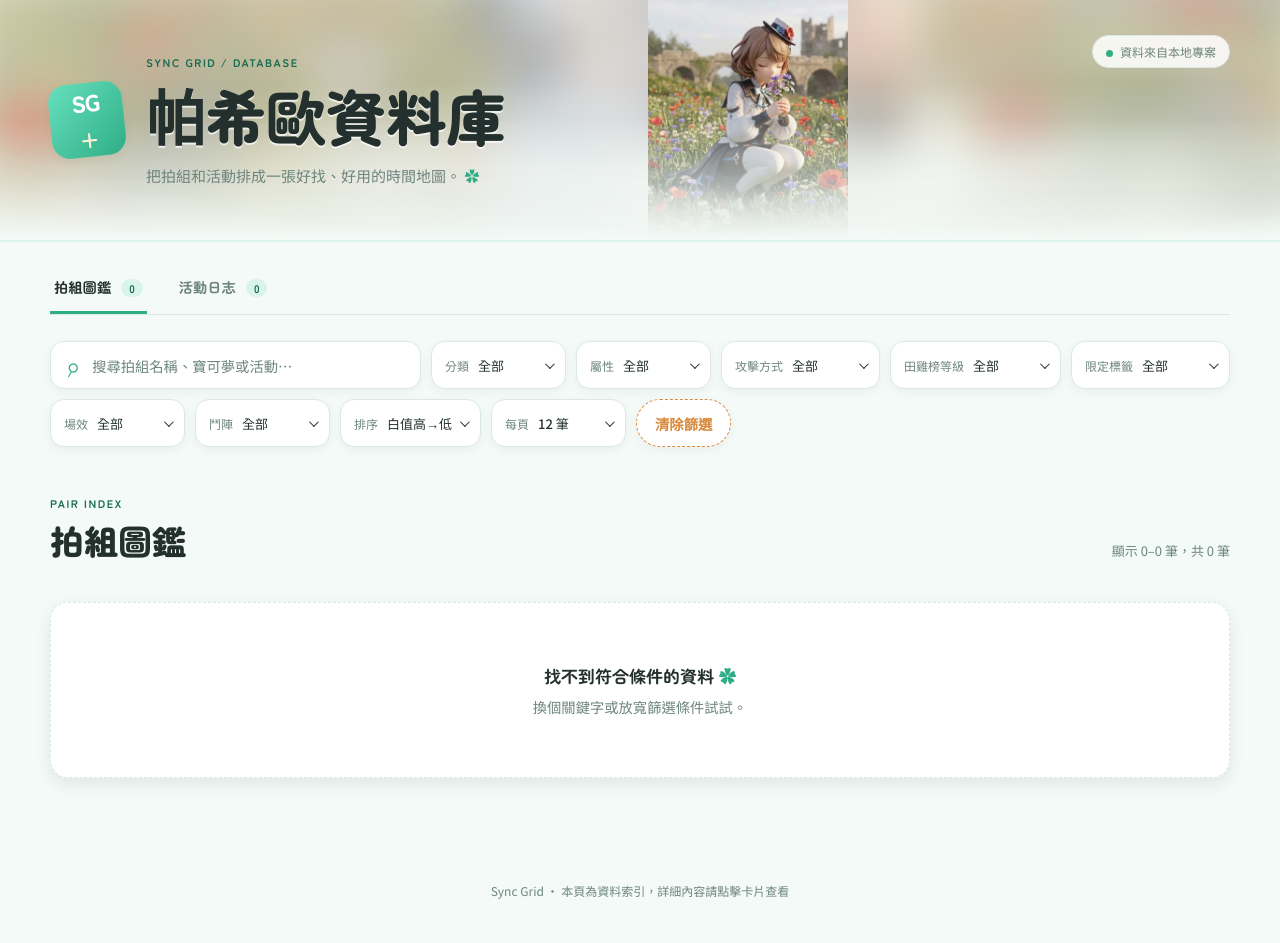
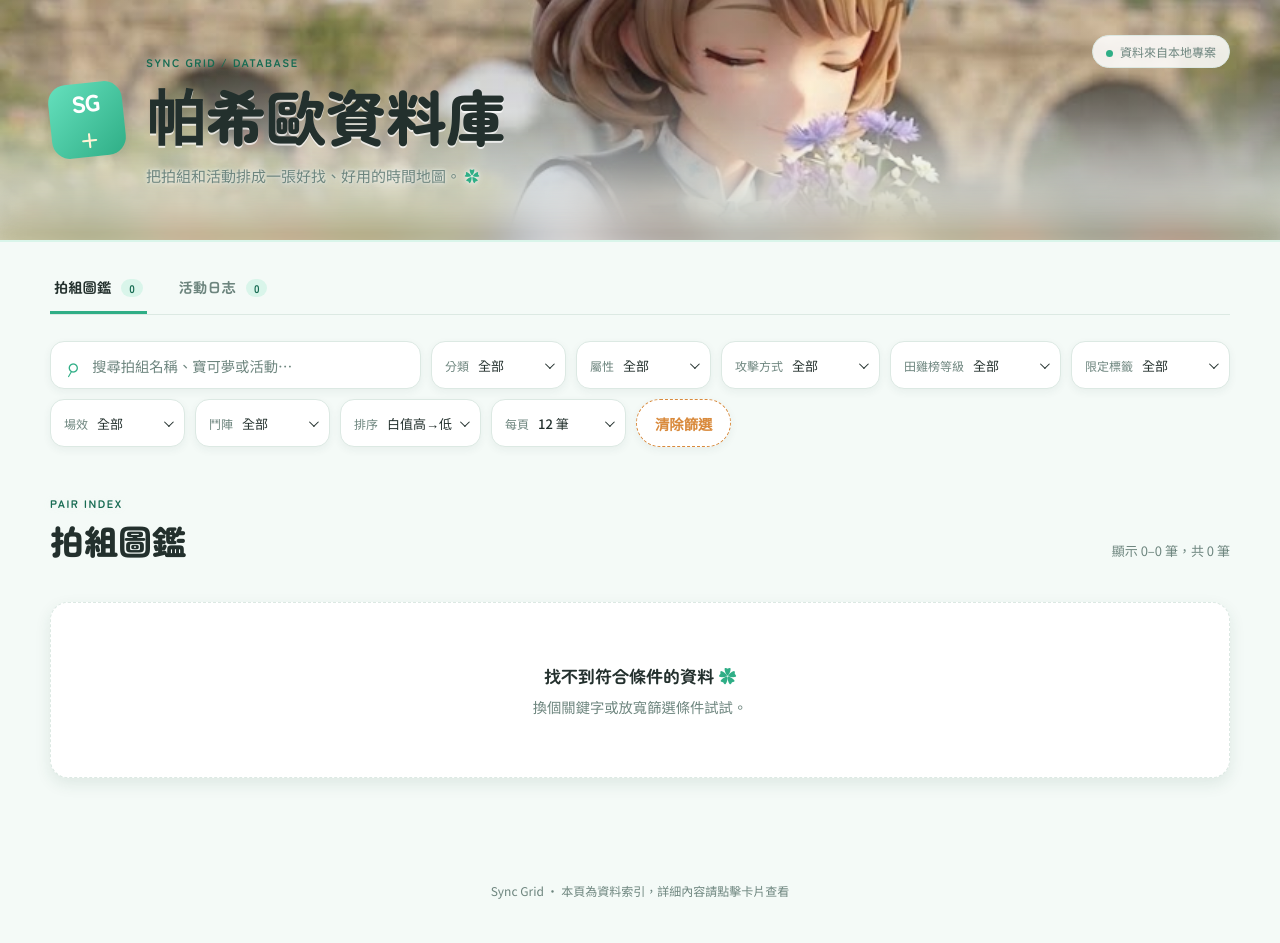
Before and after one commit to cloudsmiles/pkms-portal, a website with bundled scripts: page index.html in a window 1280 px wide. Built offline with nearby package versions, Linux system fonts and the light colour scheme.

Commit message:
style(hero): 背景圖頂部滿版鋪滿、底部虛化淡出，標語加柔光陰影

```diff
--- a/styles.css
+++ b/styles.css
@@ -8,16 +8,16 @@ button, a { -webkit-tap-highlight-color: transparent; }
 .page-shell { width: min(1180px, calc(100% - 40px)); margin: 0 auto; }
 .hero { position: relative; isolation: isolate; overflow: hidden; min-height: 240px; border-bottom: 2px solid var(--mint-soft); }
 .hero-inner { width: min(1180px, calc(100% - (var(--portal-page-padding) * 2))); margin: 0 auto; display: grid; grid-template-columns: auto 1fr auto; gap: 22px; align-items: center; min-height: 240px; }
-.hero::before { content: ''; position: absolute; inset: -30px; z-index: -2; background: url('./assets/salina.jpeg') center/cover no-repeat; filter: blur(26px) saturate(1.08); opacity: .5; -webkit-mask-image: radial-gradient(120% 100% at 50% 40%, #000 55%, transparent 85%), linear-gradient(180deg, #000 50%, transparent 90%); -webkit-mask-composite: source-in; mask-image: radial-gradient(120% 100% at 50% 40%, #000 55%, transparent 85%), linear-gradient(180deg, #000 50%, transparent 90%); mask-composite: intersect; }
-.hero::after { content: ''; position: absolute; inset: 0; z-index: -1; background: linear-gradient(180deg, rgba(244,250,247,.05) 35%, rgba(244,250,247,.78) 82%, var(--bg) 100%), url('./assets/salina.jpeg') 60% 40%/contain no-repeat; -webkit-mask-image: radial-gradient(70% 84% at 60% 40%, #000 45%, rgba(0,0,0,.5) 63%, transparent 82%); mask-image: radial-gradient(70% 84% at 60% 40%, #000 45%, rgba(0,0,0,.5) 63%,  transparent 82%); }
+.hero::before { content: ''; position: absolute; inset: -30px; z-index: -2; background: url('./assets/salina.jpeg') 50% 30%/cover no-repeat; filter: blur(26px) saturate(1.08); opacity: .6; -webkit-mask-image: linear-gradient(180deg, transparent 42%, rgba(0,0,0,.6) 68%, #000 90%, transparent 100%); mask-image: linear-gradient(180deg, transparent 42%, rgba(0,0,0,.6) 68%, #000 90%, transparent 100%); }
+.hero::after { content: ''; position: absolute; inset: 0; z-index: -1; background: linear-gradient(180deg, rgba(244,250,247,.08) 30%, rgba(244,250,247,.6) 74%, var(--bg) 98%), url('./assets/salina.jpeg') 50% 28%/cover no-repeat; -webkit-mask-image: linear-gradient(180deg, #000 50%, rgba(0,0,0,.8) 70%, transparent 97%); mask-image: linear-gradient(180deg, #000 50%, rgba(0,0,0,.8) 70%, transparent 97%); }
 .hero-inner > * { position: relative; z-index: 1; }
 .hero-mark { width: 74px; height: 74px; display: grid; place-items: center; border: 0; border-radius: 18px; color: #fff; background: linear-gradient(135deg, #65e0bd, #2fae86); font: 900 23px 'Zen Maru Gothic', 'PingFang TC', sans-serif; letter-spacing: -1px; transform: rotate(-6deg); box-shadow: var(--shadow-control); }
 .hero-mark span { color: #fff3d6; }
-.eyebrow { margin: 0 0 10px; color: var(--mint-ink); font: 700 11px 'Zen Maru Gothic', 'PingFang TC', sans-serif; letter-spacing: .14em; }
+.eyebrow { margin: 0 0 10px; color: var(--mint-ink); font: 700 11px 'Zen Maru Gothic', 'PingFang TC', sans-serif; letter-spacing: .14em; text-shadow: 0 1px 8px rgba(244,250,247,.9); }
 h1, h2 { margin: 0; letter-spacing: 0; line-height: 1.15; font-family: 'Zen Maru Gothic', 'PingFang TC', sans-serif; color: var(--ink); }
 h1 { font-size: clamp(34px, 5.4vw, 60px); font-weight: 900; text-shadow: 0 2px 0 rgba(255,255,255,.7); }
 h2 { font-size: clamp(24px, 3.4vw, 34px); font-weight: 900; }
-.hero-copy { color: var(--muted); margin: 16px 0 0; font-size: 15px; }
+.hero-copy { color: var(--muted); margin: 16px 0 0; font-size: 15px; text-shadow: 0 1px 10px rgba(244,250,247,.95), 0 0 3px rgba(244,250,247,.8); }
 .hero-copy::after { content: ' ✿'; color: var(--mint); }
 .hero-note { align-self: start; margin-top: 35px; padding: 7px 13px; border: 1.5px solid var(--line); border-radius: 999px; background: rgba(255,255,255,.85); color: var(--muted); font-size: 12px; white-space: nowrap; }
 .live-dot { display: inline-block; width: 7px; height: 7px; background: var(--mint); border-radius: 50%; margin-right: 7px; }
```
